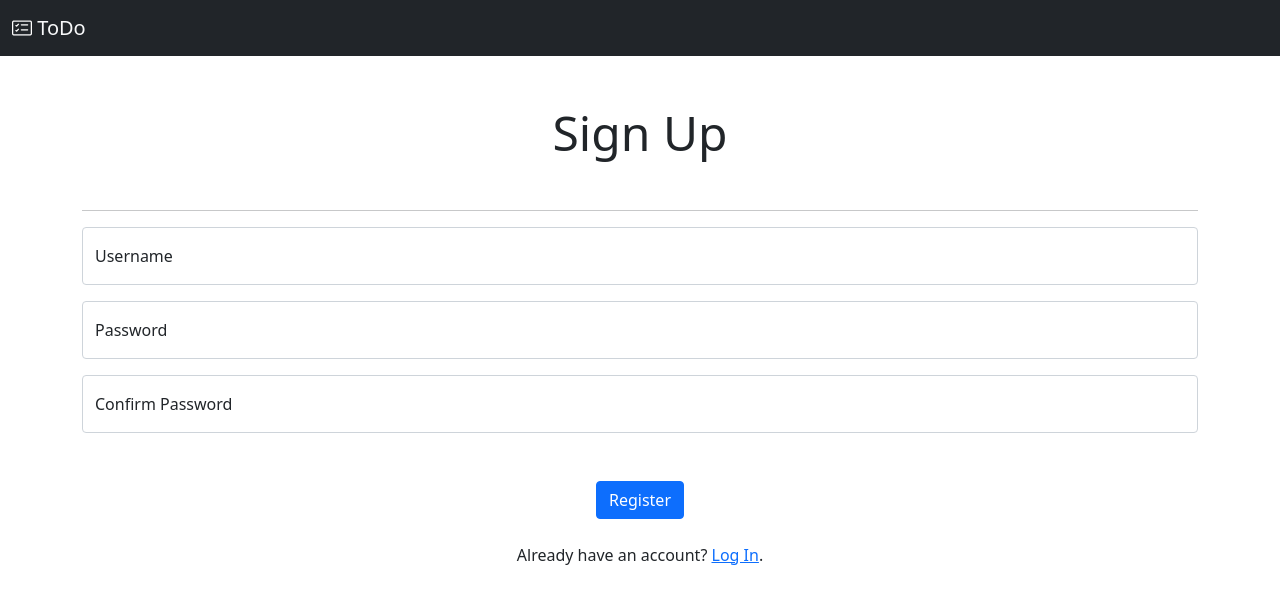
After one commit to fer-hnndz/todo-web, a Flask app: page /register in a window 1280 px wide. The commit adds this page. Shown: the top 604 px of the page. Run offline with Flask 2, Linux system fonts and the light colour scheme.

Commit message:
Added login functionality

```diff
--- a/todo/__init__.py
+++ b/todo/__init__.py
@@ -1,10 +1,13 @@
+from distutils.log import Log
 from flask import Flask
 from flask_sqlalchemy import SQLAlchemy
+from flask_login import LoginManager
 
 app = Flask(__name__)
 app.secret_key = '9ef12c23f34b4b2c9aa39b0b8d67850d'
 app.config['SQLALCHEMY_DATABASE_URI'] = 'sqlite:///todo.db'
 app.config['SQLALCHEMY_TRACK_MODIFICATIONS'] = False
 db = SQLAlchemy(app)
+login_manager = LoginManager(app)
 
 from todo.routes import *
--- a/todo/create_db.sql
+++ b/todo/create_db.sql
@@ -1,8 +1,17 @@
 CREATE TABLE task(
 id INTEGER PRIMARY KEY,
+owner_id INTEGER,
 task_name TEXT,
 due_date TEXT,
 due_time TEXT
 );
+
+CREATE TABLE users(
+id INTEGER PRIMARY KEY,
+username TEXT,
+password TEXT
+);
+
+
 .save "todo.db"
 .exit
--- a/todo/forms.py
+++ b/todo/forms.py
@@ -1,7 +1,8 @@
+from distutils.text_file import TextFile
 from flask_wtf import FlaskForm
 from sqlalchemy import Integer
-from wtforms import StringField, DateField, TimeField, IntegerField, SubmitField
-from wtforms.validators import DataRequired
+from wtforms import StringField, DateField, TimeField, SubmitField, StringField, PasswordField
+from wtforms.validators import DataRequired, EqualTo, Length
 
 
 class AddTaskForm(FlaskForm):
@@ -17,3 +18,23 @@ class AddTaskForm(FlaskForm):
 
 class DeleteTaskForm(FlaskForm):
     submit = SubmitField('Delete Task')
+
+
+class RegisterForm(FlaskForm):
+    username = StringField('Username', validators=[
+        DataRequired(), Length(min=5, max=35)])
+
+    password = PasswordField('Password', validators=[
+        DataRequired(), Length(min=5, max=100), EqualTo('confirm_password', message='Passwords must match.')])
+
+    confirm_password = PasswordField('Confirm Password', validators=[
+        DataRequired()])
+
+    submit = SubmitField('Register')
+
+
+class LoginForm(FlaskForm):
+    username = StringField('Username', validators=[DataRequired()])
+    password = PasswordField('Password', validators=[DataRequired()])
+
+    submit = SubmitField('Login')
--- a/todo/routes.py
+++ b/todo/routes.py
@@ -1,21 +1,24 @@
-from importlib.resources import read_text
-from flask import render_template, request, redirect, url_for, flash
-from todo.forms import AddTaskForm, DeleteTaskForm
+from flask import render_template, redirect, url_for, flash
+from flask_login import login_user, current_user, logout_user, login_required
+from todo.forms import AddTaskForm, DeleteTaskForm, RegisterForm, LoginForm
 from todo import app
-from todo.models import Task
+from todo.models import Task, Users
 from todo import db
 import traceback
 
 
 @app.route('/', methods=['GET', 'POST'])
 def index():
+    if not (current_user.is_authenticated):
+        return redirect(url_for('login'))
+
     add_task_form = AddTaskForm()
     delete_task_form = DeleteTaskForm()
 
     if add_task_form.validate_on_submit():
 
         try:
-            task = Task(task_name=add_task_form.task_name.data,
+            task = Task(task_name=add_task_form.task_name.data, owner_id=current_user.id,
                         due_date=add_task_form.due_date.data, due_time=add_task_form.due_time.data)
 
             db.session.add(task)
@@ -29,7 +32,9 @@ def index():
 
         return redirect(url_for('index'))
 
-    return render_template('index.html', add_task_form=add_task_form, delete_task_form=delete_task_form, tasks=Task.query.order_by(Task.id.desc()).all())
+    tasks = Task.query.filter_by(
+        owner_id=current_user.id).order_by(Task.id.desc()).all()
+    return render_template('index.html', add_task_form=add_task_form, delete_task_form=delete_task_form, tasks=tasks)
 
 
 @app.route('/tasks/delete/<int:task_id>', methods=['GET', 'POST'])
@@ -52,3 +57,69 @@ def delete_task(task_id):
         print(traceback.print_exc())
 
     return redirect(url_for('index'))
+
+# * Login System
+
+
+@app.route('/login', methods=['GET', 'POST'])
+def login():
+
+    form = LoginForm()
+
+    if current_user.is_authenticated:
+        return redirect(url_for('index'))
+
+    if form.validate_on_submit():
+        username = form.username.data
+        password = form.password.data
+
+        user = Users.query.filter_by(username=username).first()
+
+        if user is not None:
+            login_user(user)
+            return redirect(url_for('index'))
+
+    return render_template('login.html', form=form)
+
+
+@app.route('/register', methods=['GET', 'POST'])
+def register():
+    if current_user.is_authenticated:
+        return redirect(url_for('index'))
+
+    register_form = RegisterForm()
+
+    if register_form.validate_on_submit():
+        try:
+
+            username = register_form.username.data
+            password = register_form.password.data
+
+            # Check if username is talen
+
+            user = Users.query.filter_by(username=username).first()
+
+            if user is None:
+                user = Users(username=username, password=password)
+                db.session.add(user)
+                db.session.commit()
+
+                flash(
+                    'You have successfully registered! Please log in to your account.', 'success')
+
+                return redirect(url_for('login'))
+
+            else:
+                flash('That username is already taken.', 'danger')
+
+        except Exception as e:
+            flash(e, 'danger')
+
+    return render_template('register.html', register_form=register_form)
+
+
+@app.route('/logout')
+@login_required
+def logout():
+    logout_user()
+    return redirect(url_for('index'))
--- a/todo/templates/index.html
+++ b/todo/templates/index.html
@@ -17,6 +17,7 @@ ToDo
     <div class="container text-center mt-3">
         <button class='btn btn-primary d-inline text-center' data-bs-toggle="modal" data-bs-target="#addTaskModal">Add
             Task</button>
+        <a href={{ url_for('logout') }}><button class='btn btn-danger d-inline text-center'>Logout</button></a>
     </div>
 
     <!-- Add task Modal -->
--- /dev/null
+++ b/todo/templates/register.html
@@ -0,0 +1,66 @@
+{% extends "layout.html" %}
+{% block title %}
+ToDo - Register
+{% endblock %}
+{% block content %}
+<div class="container text-center">
+    <h1 class='text-center display-5 mb-5 mt-5'>Sign Up</h1>
+    <hr>
+</div>
+<div class="container-lg text-center mt-3">
+    <form method='POST'>
+        {{ register_form.hidden_tag() }}
+
+        <div class="form-floating">
+            {% if register_form.username.errors %}
+            {{ register_form.username(class = "form-control is-invalid", id = "username", placeholder = "Username")}}
+
+            {% for error in register_form.username.errors %}
+            <div class="invalid-feedback">
+                {{ error }}
+            </div>
+            {% endfor %}
+
+            {% else %}
+            {{ register_form.username(class = "form-control", id = "username", placeholder = "Username")}}
+            {% endif %}
+            <label for='username'>Username</label>
+        </div>
+
+        <div class="form-floating">
+            {% if register_form.password.errors %}
+            {% for error in register_form.password.errors %}
+
+            <div class="invalid-feedback">
+                {{ error }}
+            </div>
+            {% endfor %}
+            {% endif %}
+
+            {{ register_form.password(class = "form-control mt-3", id = "password", placeholder = "Password")}}
+            <label for='password'>Password</label>
+        </div>
+
+        <div class="form-floating">
+            {% if register_form.confirm_password.errors %}
+            {% for error in register_form.confirm_password.errors %}
+
+            <div class="invalid-feedback">
+                {error}
+            </div>
+            {% endfor %}
+            {% endif %}
+
+            {{ register_form.confirm_password(class = "form-control mt-3", id = "confirm-password", placeholder =
+            "Confirm
+            Password")}}
+            <label for='password'>Confirm Password</label>
+        </div>
+
+        {{ register_form.submit(class = "btn btn-primary mt-5 mb-4")}}
+    </form>
+
+    <p>Already have an account? <a href={{ url_for('login') }}>Log In</a>.</p>
+
+</div>
+{% endblock %}
```
Also changed, not shown: todo/models.py (+21 -1 lines), todo/templates/login.html (added, +28 -0 lines).
